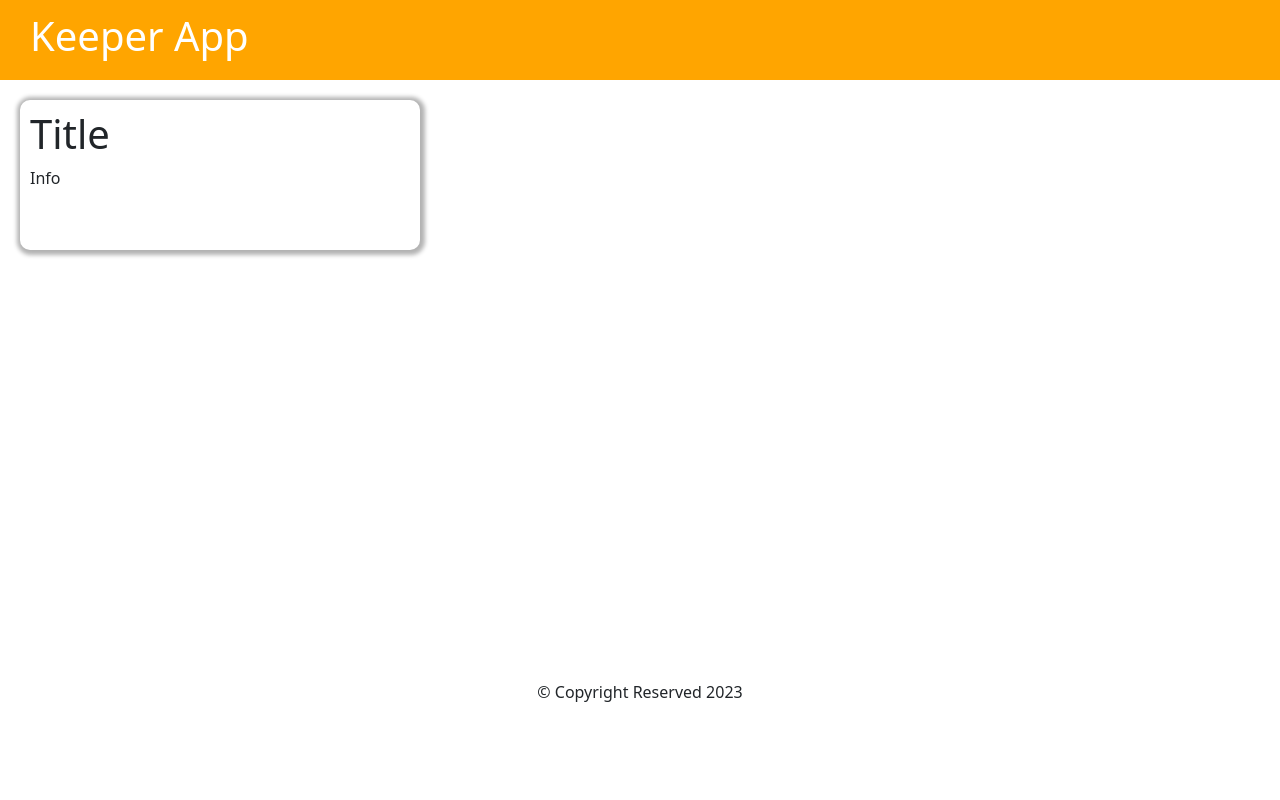
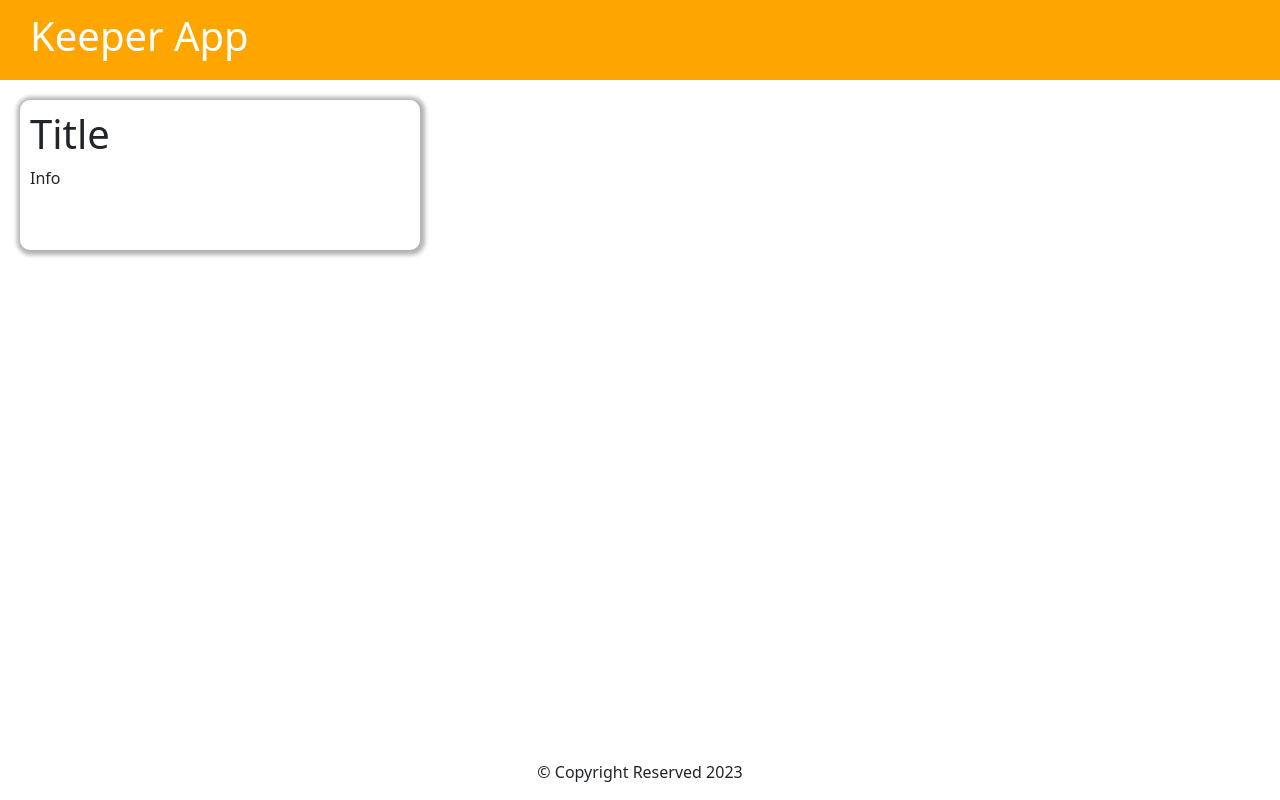
Before and after one commit to Abbos1202/Interactive-React-and-Redux, a React (Create React App) app: page / in a window 1280 px wide. Built offline with nearby package versions, Linux system fonts and the light colour scheme.

Commit message:
style.js

```diff
--- a/src/components/Footer/style.js
+++ b/src/components/Footer/style.js
@@ -2,10 +2,9 @@ import styled from 'styled-components';
 
 const Container = styled.div`
   width: 100%;
-  height: 450px;
-  display: flex;
-  align-items: flex-end;
-  justify-content: center;
+  position: absolute;
+  text-align: center;
+  bottom: 0;
 `;
 
 
```
